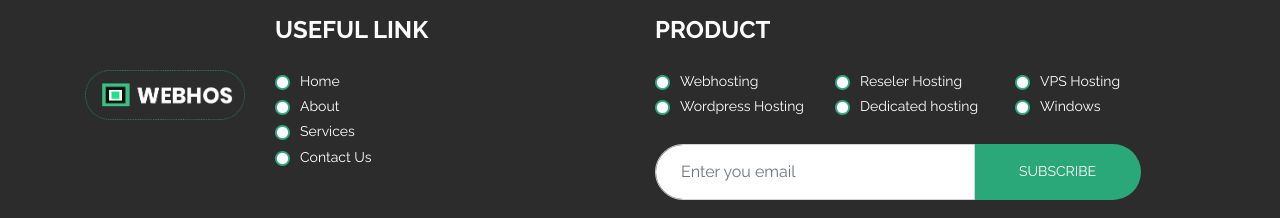
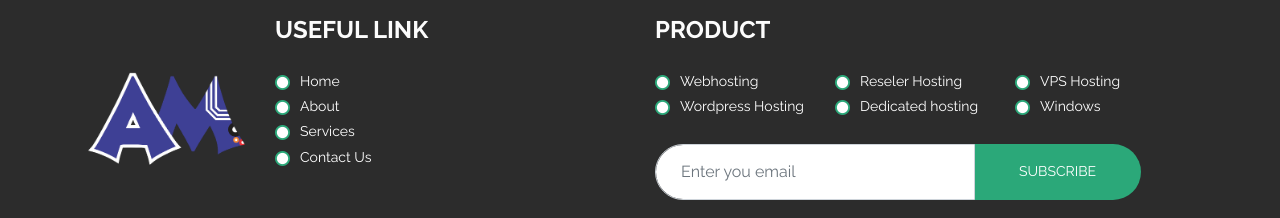
Before and after one commit to amautomations/AMautomations.com, a plain HTML site: page index.html in a window 1280 px wide. Shown: the part 4553-4771 px from the top of the page. Drawn offline with nearby package versions, Linux system fonts and the light colour scheme.

Commit message:
Update index.html

```diff
--- a/index.html
+++ b/index.html
@@ -303,7 +303,7 @@ teimpor sittem elit inuning ut sed.</p>
     		<div class="contact_product">
     			<div class="row">
     				<div class="col-sm-6 col-md-6 col-lg-2">
-    					<div class="footer-logo"><img src="images/footer-logo.png" style="max-width: 100%;"></div>
+    					<div class="footer-logo"><img src="images\AM4.png" style="max-width: 100%;"></div>
     				</div>
     				<div class="col-sm-6 col-md-6 col-lg-4">
     					<h1 class="useful_text">USEFUL LINK</h1>
```
